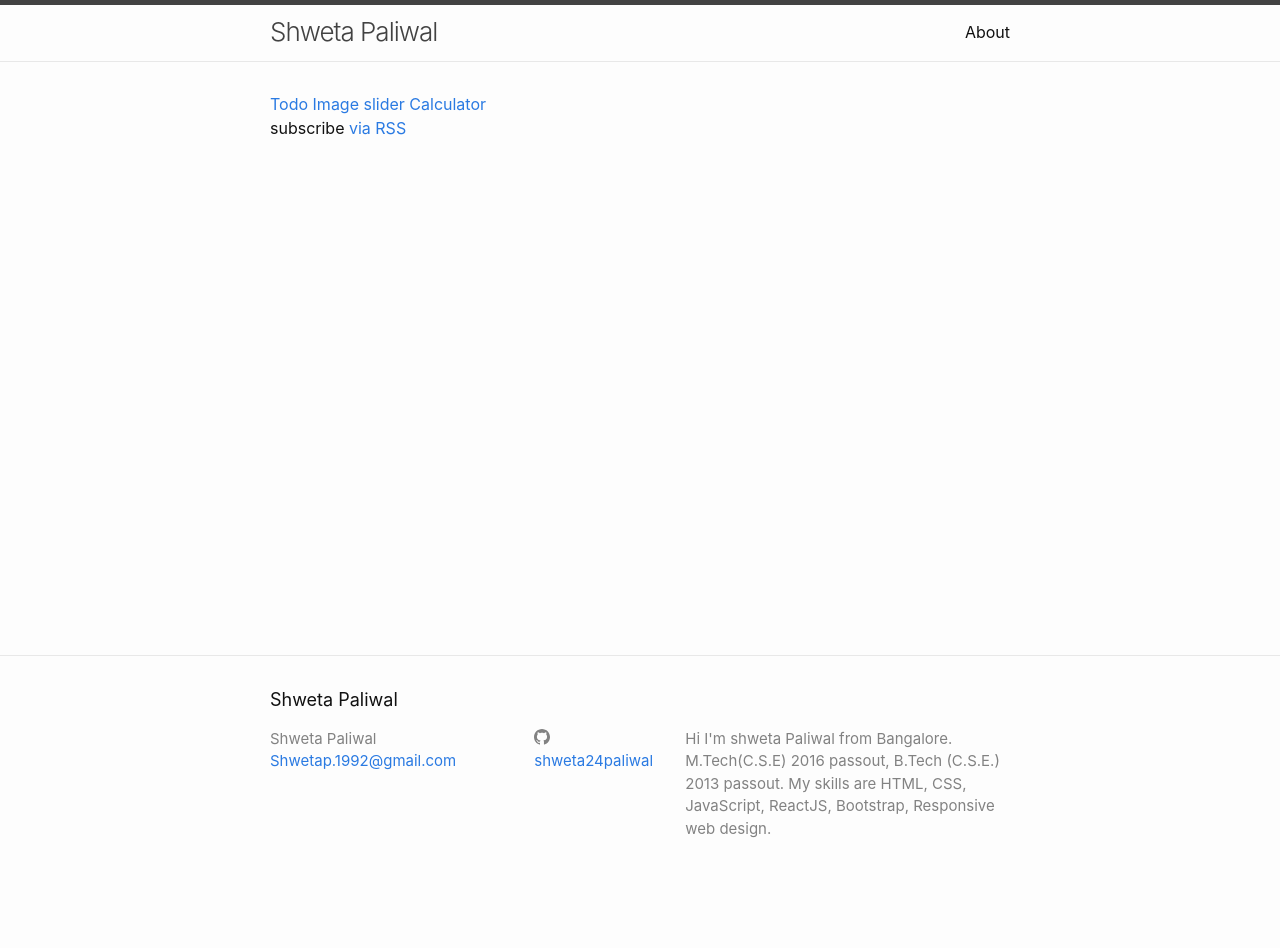
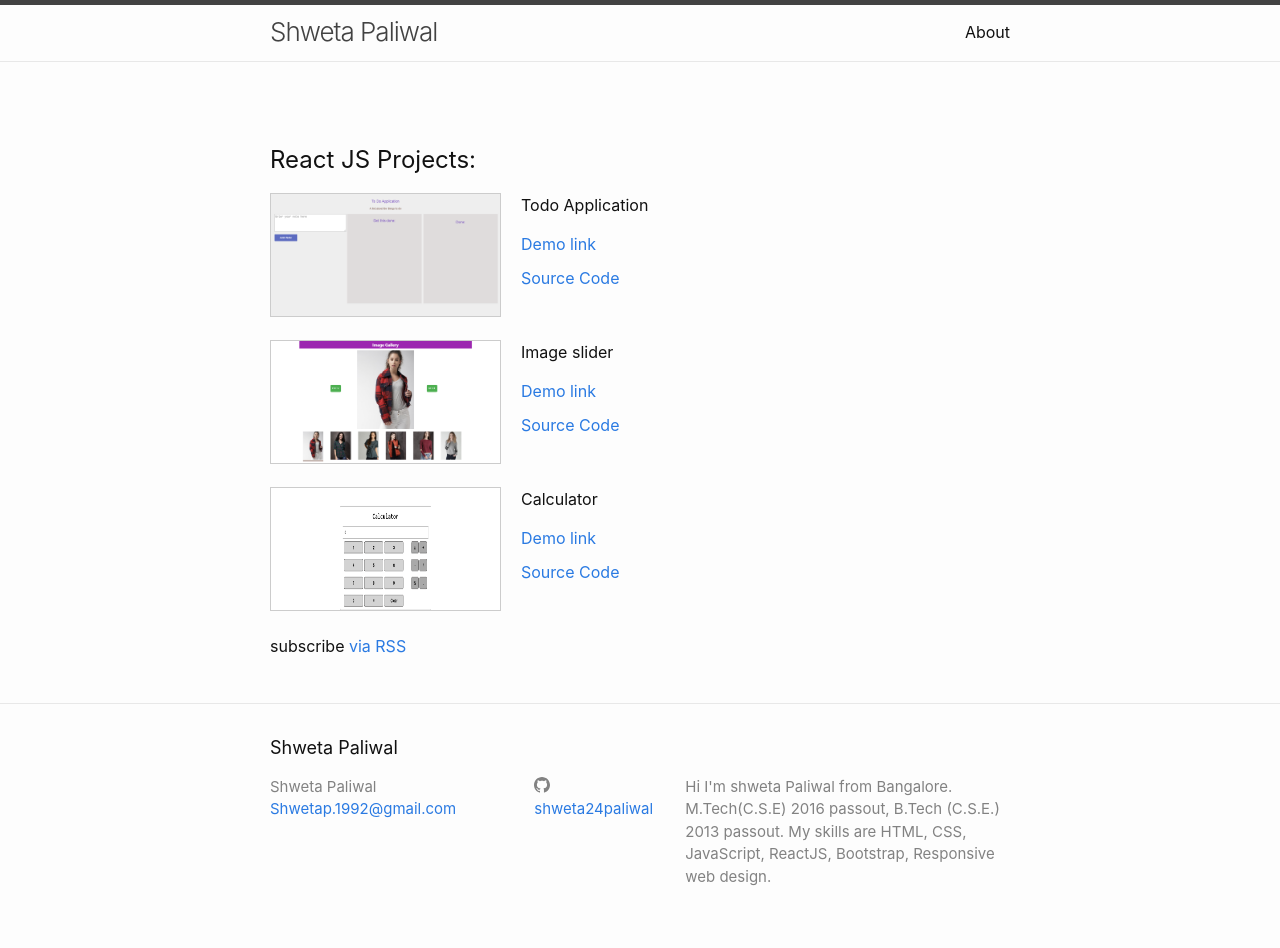
Before and after one commit to shweta24paliwal/shweta24paliwal.github.io, a Jekyll site: the page built from index.md, in a window 1280 px wide. Built offline with Jekyll 4.4.1, drawn with Linux system fonts in a browser that asks for light colours; before the commit the page ends 900 px from its top, so only the background shows below that.

Commit message:
layout fix

```diff
--- a/_layouts/home.html
+++ b/_layouts/home.html
@@ -9,9 +9,27 @@ layout: default
 
   {{ content }}
 
-  <a href="./todo/index.html">Todo</a>
-  <a href="./image-slider/index.html">Image slider</a>
-  <a href="./calculator/index.html">Calculator</a>
+  <div class="project-container">
+  	<h2>React JS Projects:</h2>
+  	<div class="project">
+  		<img src="./assets/project/todo_index.png" class="project-image">
+  		<h3>Todo Application</h3>
+  		<a href="./todo/index.html">Demo link</a>
+  		<a target="_blank" href="https://github.com/shweta24paliwal/todo">Source Code</a>
+  	</div>
+  	<div class="project">
+  		<img src="./assets/project/image-slider.png" class="project-image">
+  		<h3>Image slider</h3>
+  		<a href="./image-slider/index.html">Demo link</a>
+  		<a target="_blank" href="https://github.com/shweta24paliwal/image-slider">Source Code</a>
+  	</div>
+  	<div class="project">
+  		<img src="./assets/project/calculator.png" class="project-image">
+  		<h3>Calculator</h3>
+  		<a href="./calculator/index.html">Demo link</a>
+  		<a target="_blank" href="https://shweta24paliwal.github.io/calculator/index.html">Source Code</a>
+  	</div>
+  </div>
 
     <p class="rss-subscribe">subscribe <a href="{{ "/feed.xml" | relative_url }}">via RSS</a></p>
 
--- a/_sass/minima/_layout.scss
+++ b/_sass/minima/_layout.scss
@@ -253,3 +253,25 @@
     }
   }
 }
+
+
+.project-container {
+  margin-top: 50px;
+  .project {
+    margin-bottom: 50px;
+    .project-image {
+      float: left;
+      width: 229px;
+      height: 122px;
+      margin-right: 20px;
+      border: 1px solid #ccc;
+    }
+    h3 {
+      font-size: 16px;
+    }
+    a {
+      display: block;
+      margin-bottom: 10px;
+    }
+  }
+}
```
Also changed, not shown: Gemfile.lock.
